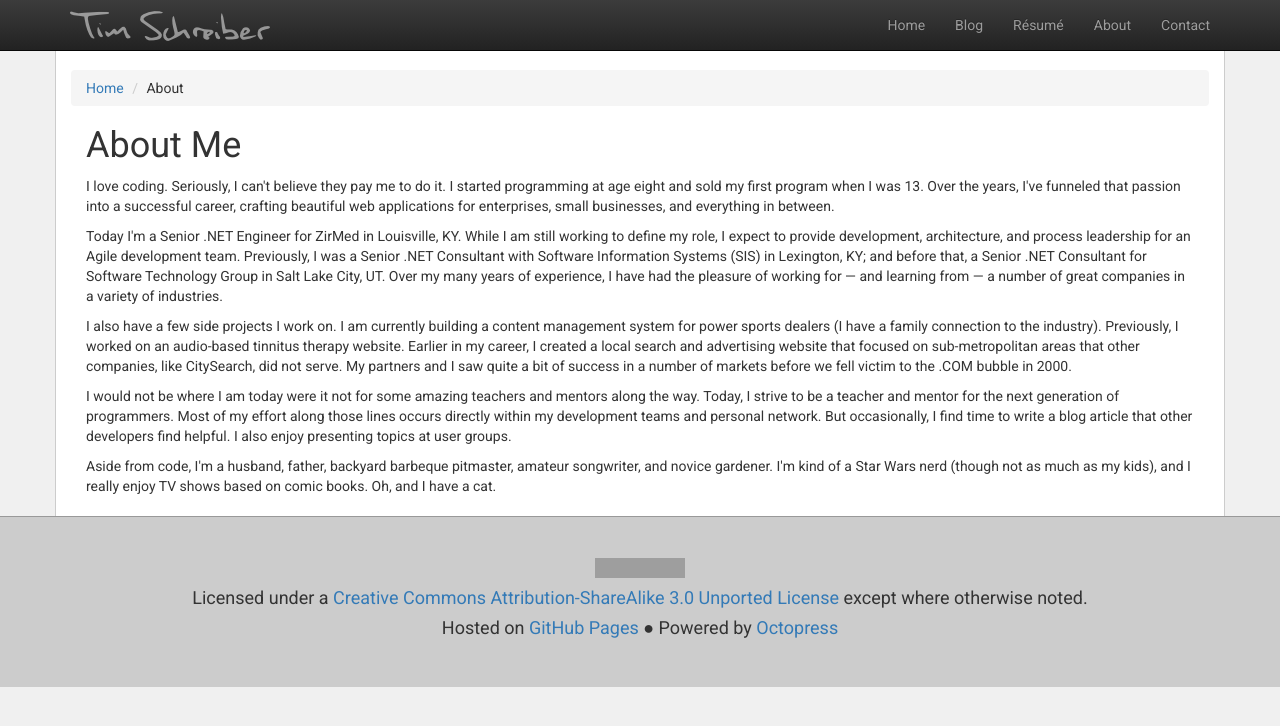
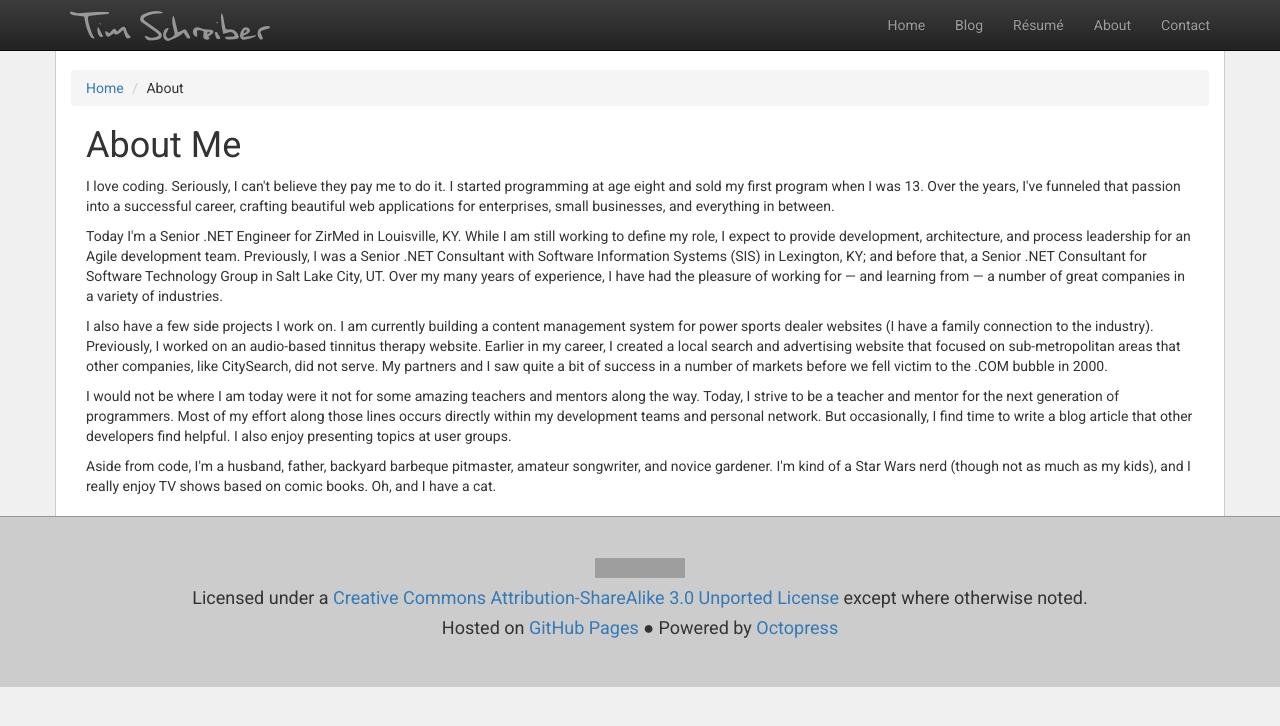
Before and after one commit to timschreiber/timschreiber.github.com, a Jekyll site: the page built from about/index.md, in a window 1280 px wide. Shown: the top 726 px of the page. Built offline with Jekyll 4.4.1, drawn with Linux system fonts in a browser that asks for light colours; nearby versions of some CDN libraries; grey boxes are pictures that could not be loaded.

Commit message:
Update index.md

```diff
--- a/about/index.md
+++ b/about/index.md
@@ -15,7 +15,7 @@ description : "I love to write code. Seriously, I can't believe they pay me to d
 	<h1 class="collapse-top-margin">About Me</h1>
 	<p>I love coding. Seriously, I can't believe they pay me to do it. I started programming at age eight and sold my first program when I was 13. Over the years, I've funneled that passion into a successful career, crafting beautiful web applications for enterprises, small businesses, and everything in between.</p>
 	<p>Today I'm a Senior .NET Engineer for ZirMed in Louisville, KY. While I am still working to define my role, I expect to provide development, architecture, and process leadership for an Agile development team. Previously, I was a Senior .NET Consultant with Software Information Systems (SIS) in Lexington, KY; and before that, a Senior .NET Consultant for Software Technology Group in Salt Lake City, UT. Over my many years of experience, I have had the pleasure of working for &mdash; and learning from &mdash; a number of great companies in a variety of industries.</p>
-	<p>I also have a few side projects I work on. I am currently building a content management system for power sports dealers (I have a family connection to the industry). Previously, I worked on an audio-based tinnitus therapy website. Earlier in my career, I created a local search and advertising website that focused on sub-metropolitan areas that other companies, like CitySearch, did not serve. My partners and I saw quite a bit of success in a number of markets before we fell victim to the .COM bubble in 2000.</p>
+	<p>I also have a few side projects I work on. I am currently building a content management system for power sports dealer websites (I have a family connection to the industry). Previously, I worked on an audio-based tinnitus therapy website. Earlier in my career, I created a local search and advertising website that focused on sub-metropolitan areas that other companies, like CitySearch, did not serve. My partners and I saw quite a bit of success in a number of markets before we fell victim to the .COM bubble in 2000.</p>
 	<p>I would not be where I am today were it not for some amazing teachers and mentors along the way. Today, I strive to be a teacher and mentor for the next generation of programmers. Most of my effort along those lines occurs directly within my development teams and personal network. But occasionally, I find time to write a blog article that other developers find helpful. I also enjoy presenting topics at user groups.</p>
 	<p>Aside from code, I'm a husband, father, backyard barbeque pitmaster, amateur songwriter, and novice gardener. I'm kind of a Star Wars nerd (though not as much as my kids), and I really enjoy TV shows based on comic books. Oh, and I have a cat.</p>
 
```
